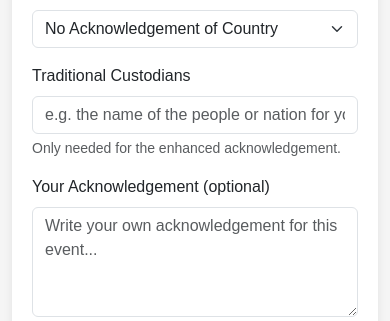
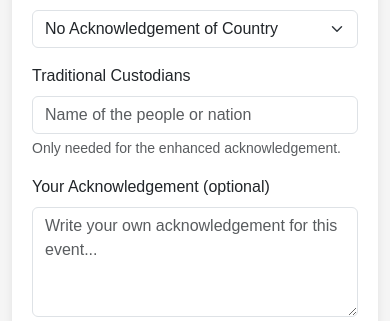
Before and after one commit to jaygunz56/IAB207_Assessment_2-, a Flask app: page /events/create in a window 390 px wide. Shown: the part 1718-2039 px from the top of the page. Run offline with Flask 3, Linux system fonts and the light colour scheme; the visitor is signed in with stand-in values (Sample User, id 1); data comes from the database, SQL or seed files in the repository; data that the repository does not hold is empty; some libraries are stand-ins or nearby versions.

Commit message:
Shorten Traditional Custodians placeholder so it fits on mobile

```diff
--- a/website/templates/create-event.html
+++ b/website/templates/create-event.html
@@ -401,7 +401,7 @@
                                     id="traditionalCustodians"
                                     name="traditional_custodians"
                                     value="{{ form.traditional_custodians.data or '' }}"
-                                    placeholder="e.g. the name of the people or nation for your venue"
+                                    placeholder="Name of the people or nation"
                                 >
                                 {% for error in form.traditional_custodians.errors %}
                                     <div class="invalid-feedback">{{ error }}</div>
```
